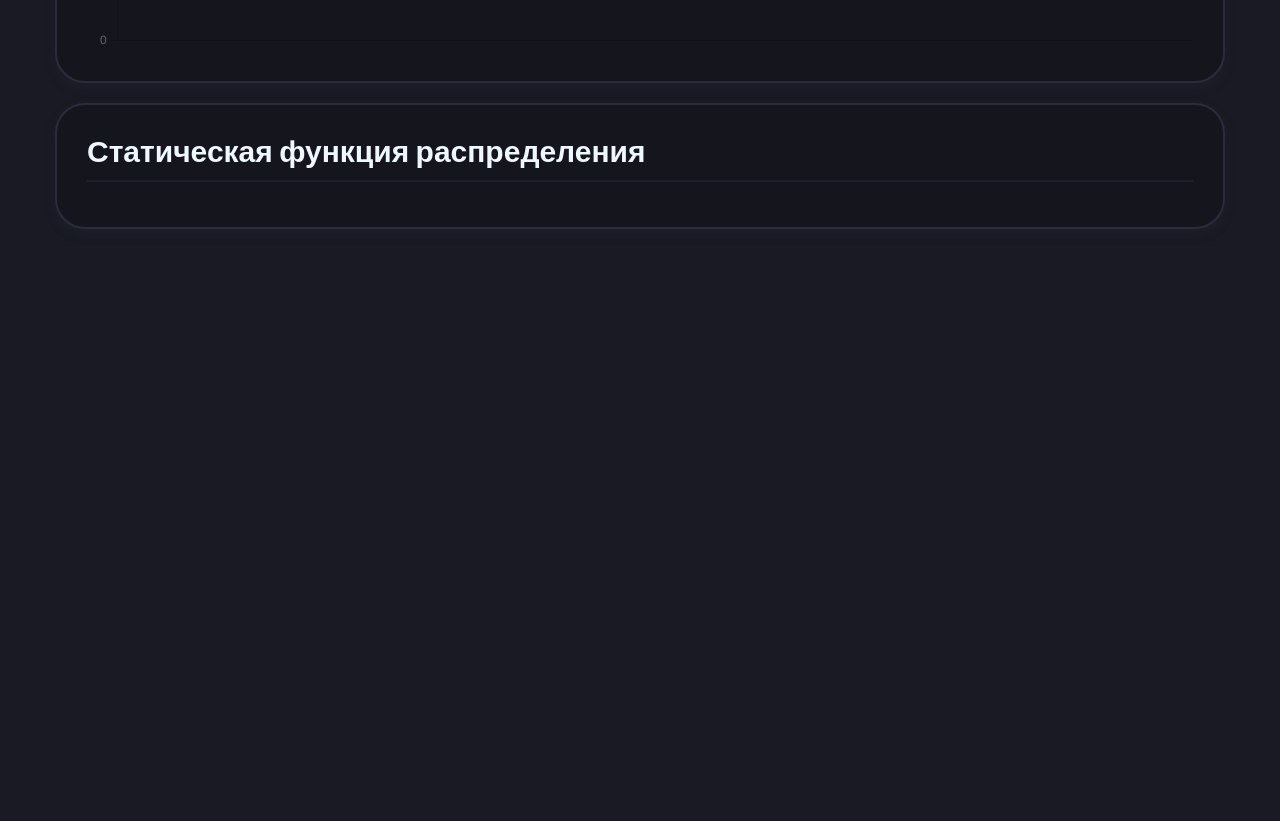
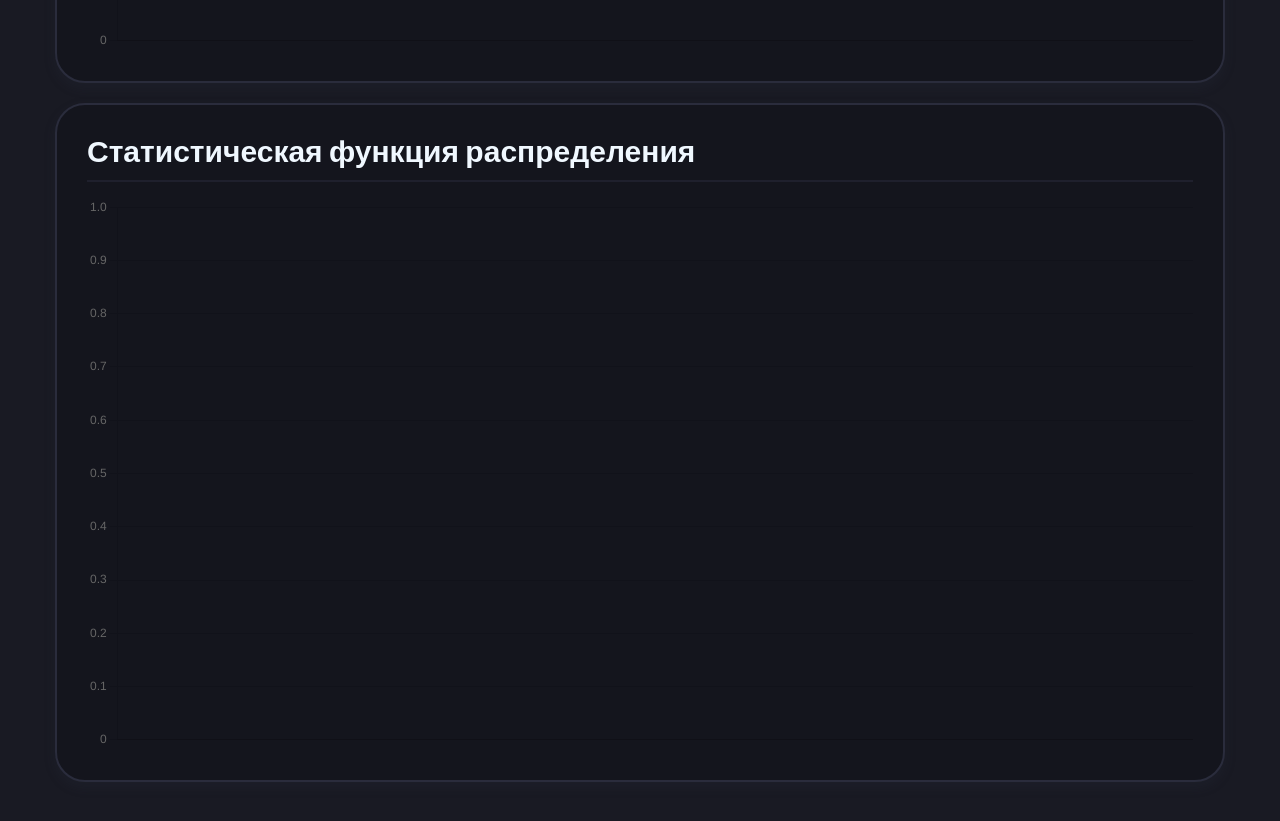
Before and after one commit to Kantemir000/MathCub, a React (Create React App) app in the folder MathCub/: page / in a window 1280 px wide. Shown: the part 1980-2801 px from the top of the page. Before the commit the page ends 2259 px from the top, so only its background shows below. Built offline with nearby package versions, Linux system fonts and the light colour scheme.

Commit message:
Distr func added, interval formula fixed

```diff
--- a/MathCub/src/Home/Cards/DistributionFunction.js
+++ b/MathCub/src/Home/Cards/DistributionFunction.js
@@ -1,8 +1,49 @@
 import Card from "../../common/components/Card"
+import { Line } from "react-chartjs-2"
+import { useSelector } from "react-redux"
+import distributionChart from "../formulas/distributionChart"
+import { Chart as ChartJS, CategoryScale, LinearScale, PointElement, LineElement } from "chart.js"
+import filterInputs from "../formulas/filterInputs"
 
 const DistributionFunctionCard = () => {
+    const { inputs } = useSelector((state) => state.randomInputSlice)
+    const filteredInputs = filterInputs(inputs);
+    const chartData = distributionChart(filteredInputs);
+    const labels = chartData.map(item => item.x);
+    const data = chartData.map(item => item.y);
+
+
+    ChartJS.register(
+        CategoryScale,
+        LinearScale,
+        PointElement,
+        LineElement
+    )
+
     return (
-        <Card title="Статическая функция распределения" />
+        <Card title={"Статистическая функция распределения"}>
+            <Line
+                data={{
+                    labels,
+                    datasets: [
+                        {
+                            borderColor: "#2a2c3c",
+                            borderRadius: 7,
+                            backgroundColor: "rgb(78, 68, 165)",
+                            lineTension: 0,
+                            fill: "white",
+                            borderJoinStyle: "round",
+                            data,
+                            borderWidth: 1,
+                            barPercentage: 1,
+                            categoryPercentage: 1,
+                            hoverBackgroundColor: "rgba(78, 68, 165, 0.8)",
+                            barThickness: "flex",
+                        }
+                    ]
+                }}
+            />
+        </Card>
     )
 }
 
--- /dev/null
+++ b/MathCub/src/Home/formulas/distributionChart.js
@@ -0,0 +1,28 @@
+export default function distributionChart(sampleArray) {
+    // Сортируем массив
+    const sortedArray = sampleArray.sort((a, b) => a - b);
+
+    // Создаем объект для хранения количества повторений каждого значения
+    const valueCounts = {};
+
+    // Подсчитываем количество повторений каждого значения
+    sortedArray.forEach(value => {
+        valueCounts[value] = (valueCounts[value] || 0) + 1;
+    });
+
+    // Создаем массив объектов с полями x и y
+    const distributionData = [];
+    let cumulativeCount = 0;
+
+    for (let i = sortedArray[0]; i <= sortedArray[sortedArray.length - 1]; i++) {
+        if (valueCounts[i]) {
+            cumulativeCount += valueCounts[i];
+        }
+        distributionData.push({
+            x: i,
+            y: cumulativeCount / sortedArray.length
+        });
+    }
+
+    return distributionData;
+}
--- a/MathCub/src/Home/formulas/distributionIntervals.js
+++ b/MathCub/src/Home/formulas/distributionIntervals.js
@@ -11,7 +11,7 @@ function distributionIntervals(inputs) {
     let percentInInterval;
 
     for (let i = 0; i < intervalCount; i++) {
-        intervalEnd = intervalStart + deltaValue;
+        intervalEnd = intervalStart + deltaValue - 0.01; // Изменено здесь
 
         if (i === intervalCount - 1) {
             intervalEnd = maxValue;
@@ -32,9 +32,8 @@ function distributionIntervals(inputs) {
             });
         }
 
-        intervalStart = intervalEnd;
+        intervalStart = intervalEnd + 0.01; // Изменено здесь
     }
     return intervals;
 }
-
-export default distributionIntervals
+export default distributionIntervals;
```
